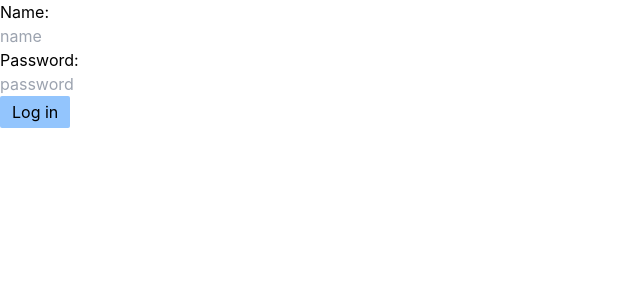
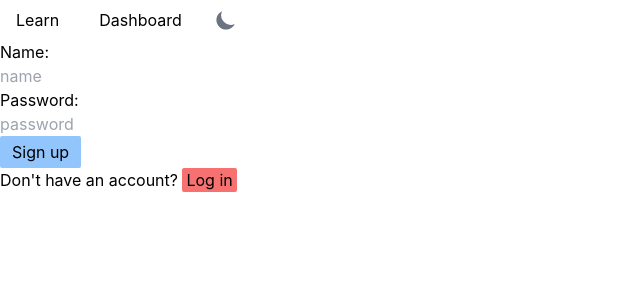
Before and after one commit to conalli/bookshelf-client, a Next.js app: page /signin in a window 1280 px wide. Shown: the top 300 px of the page, without its empty margins (0-640 px from the left). Built offline with nearby package versions, Linux system fonts and the light colour scheme; no server answers.

Commit message:
change form state on button click, add nav

```diff
--- a/pages/signin/index.tsx
+++ b/pages/signin/index.tsx
@@ -1,10 +1,23 @@
-import React from "react";
-import SignInForm from "../../src/components/SignInForm";
+import React, { useState } from "react";
+import Nav from "../../src/components/Nav";
+import SignInForm, { SignInFormVariant } from "../../src/components/SignInForm";
 
 const SignIn = () => {
+  const [formType, setFormType] = useState<SignInFormVariant>("Sign up");
+  const changeFormType = () => {
+    formType === "Log in" ? setFormType("Sign up") : setFormType("Log in");
+  };
+  const altType = formType === "Log in" ? "Sign up" : "Log in";
   return (
     <>
-      <SignInForm type="Log in" />
+      <Nav />
+      <SignInForm type={formType} />
+      <p className="text-">
+        {formType === "Log in" ? "Already" : "Don't"} have an account?{" "}
+        <button className="bg-red-400 px-1 rounded-sm" onClick={changeFormType}>
+          {altType}
+        </button>
+      </p>
     </>
   );
 };
```
